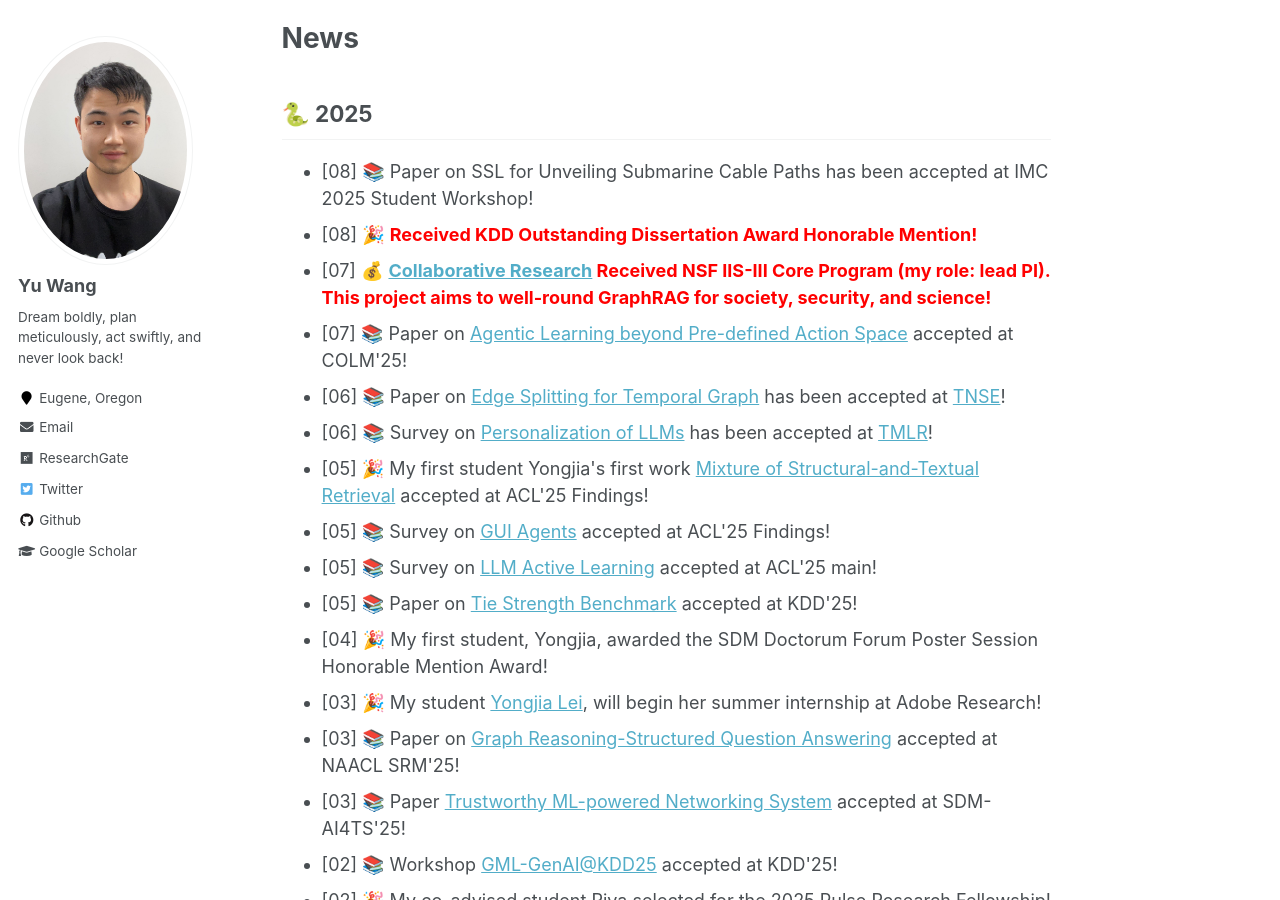
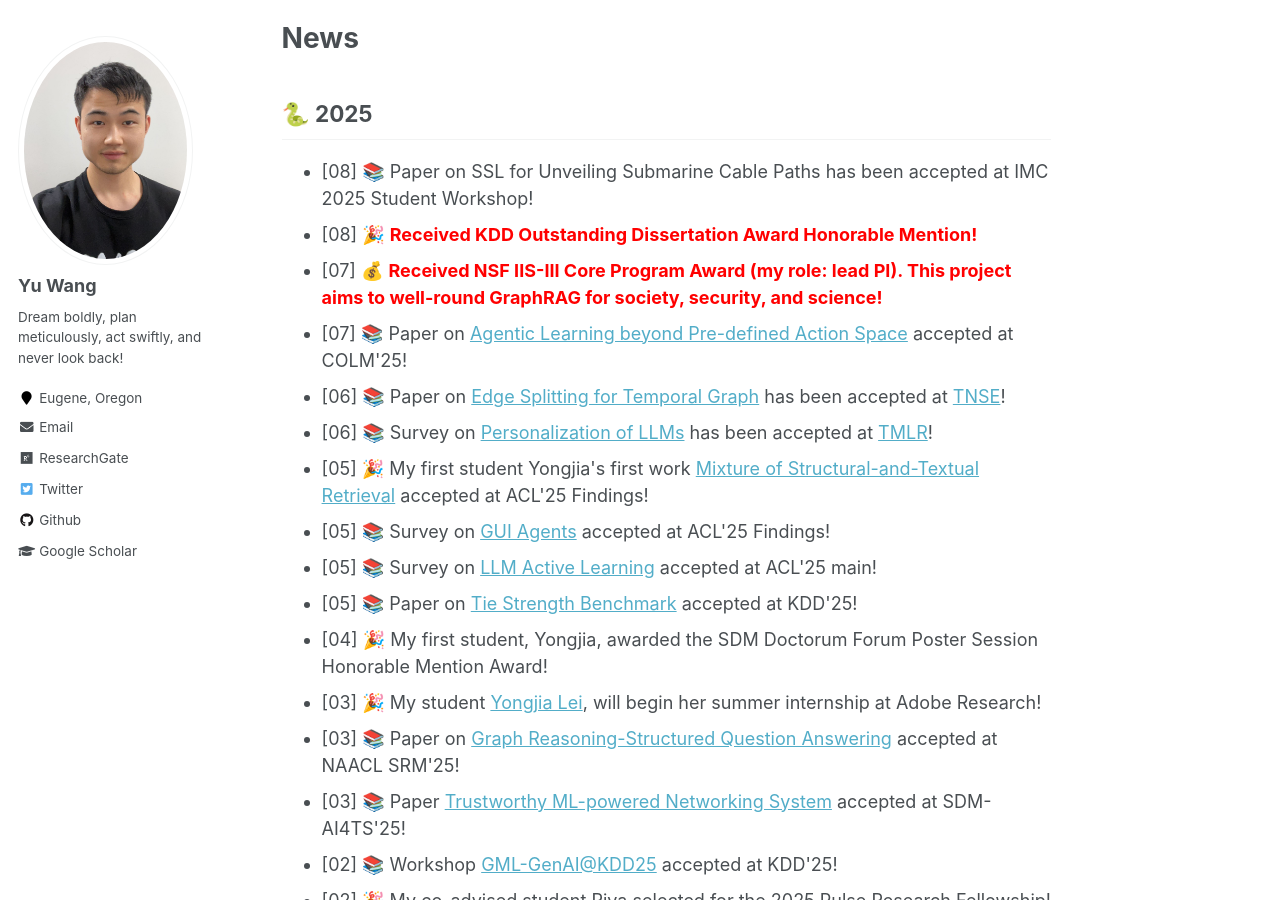
Before and after one commit to yuwang0103/yuwang0103.github.io, a Jekyll site: the page built from _pages/about.md, in a window 1280 px wide and 900 px high, scrolled down 779 px. Built offline with Jekyll 4.4.1, drawn with Linux system fonts in a browser that asks for light colours; some of the changed lines change nothing that is shown.

Commit message:
Update about.md

```diff
--- a/_pages/about.md
+++ b/_pages/about.md
@@ -36,7 +36,8 @@
 <ul>
 <li>[08] 📚 Paper on SSL for Unveiling Submarine Cable Paths has been accepted at IMC 2025 Student Workshop!</li>
 <li>[08] 🎉 <span style="color:red"><b>Received KDD Outstanding Dissertation Award Honorable Mention!</b></span></li>
-<li>[07] 💰 <span style="color:red"><b><a href='https://kindlab-fly.github.io/projects/nsf-III-GraphRAG/'>Collaborative Research</a> Received NSF IIS-III Core Program (my role: lead PI). This project aims to well-round GraphRAG for society, security, and science!</b></span></li>
+<li>[07] 💰 <span style="color:red"><b>Received NSF IIS-III Core Program Award (my role: lead PI). This project aims to well-round GraphRAG for society, security, and science!</b></span></li>
+<!-- <li>[07] 💰 <span style="color:red"><b><a href='https://kindlab-fly.github.io/projects/nsf-III-GraphRAG/'>Collaborative Research</a> Received NSF IIS-III Core Program (my role: lead PI). This project aims to well-round GraphRAG for society, security, and science!</b></span></li> -->
 <li>[07] 📚 Paper on <a href='https://arxiv.org/abs/2411.01747'>Agentic Learning beyond Pre-defined Action Space</a> accepted at COLM'25!</li>
 <li>[06] 📚 Paper on <a href='https://ieeexplore.ieee.org/document/11029199'>Edge Splitting for Temporal Graph</a> has been accepted at <a href='https://ieeexplore.ieee.org/xpl/RecentIssue.jsp?punumber=6488902'>TNSE</a>!</li>
 <li>[06] 📚 Survey on <a href='https://arxiv.org/abs/2411.00027'>Personalization of LLMs</a> has been accepted at <a href='https://jmlr.org/tmlr/'>TMLR</a>!</li>
```
